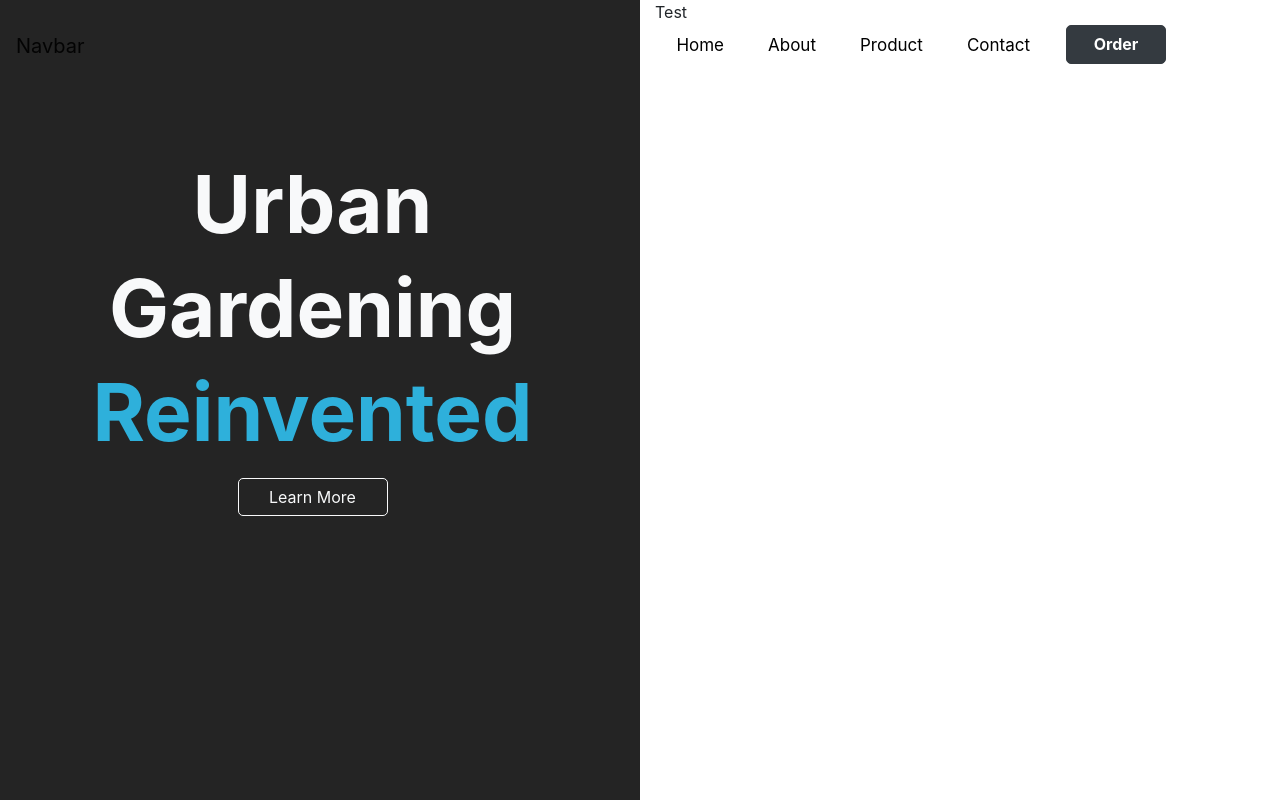
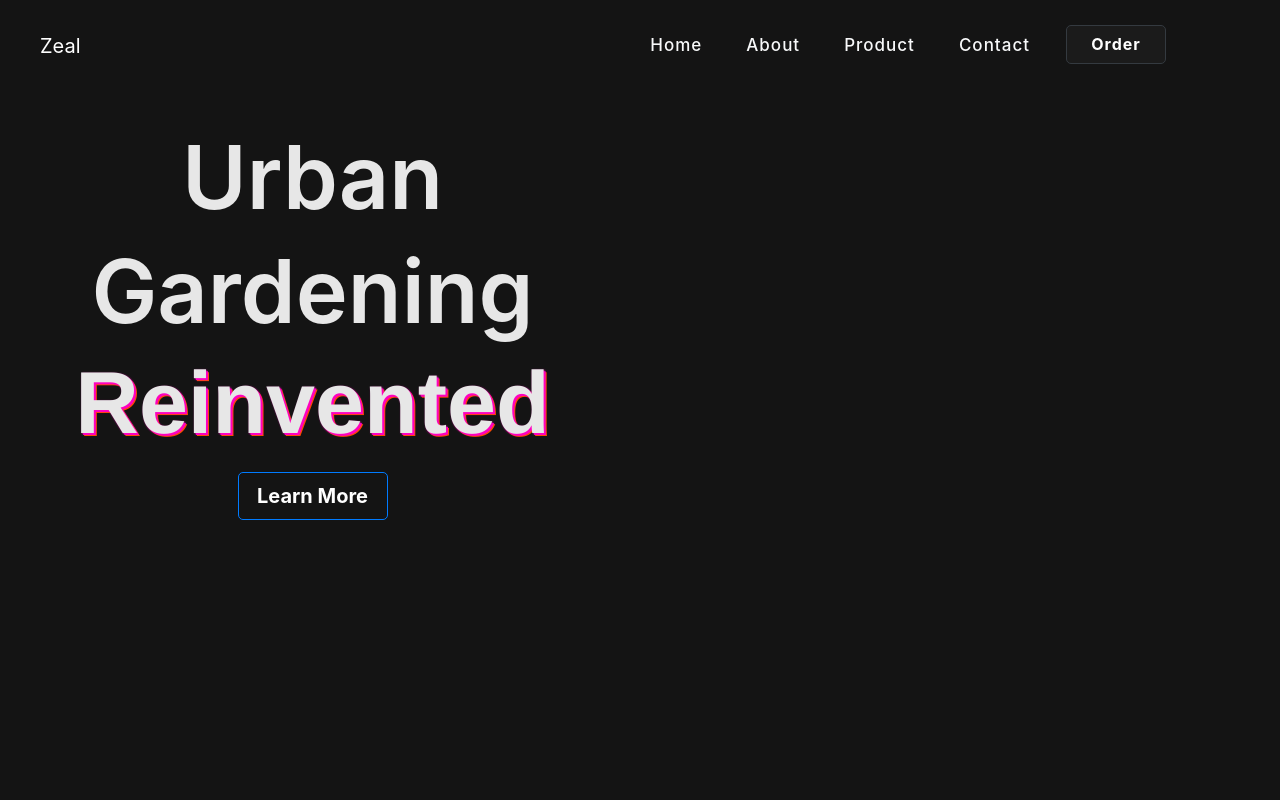
Before and after one commit to juliusvdw/Product-website-template, a plain HTML site: page index.html in a window 1280 px wide. Drawn offline with nearby package versions, Linux system fonts and the light colour scheme.

Commit message:
modified styling

```diff
--- a/index.html
+++ b/index.html
@@ -22,7 +22,7 @@
   <body>
     <!-- Navbar-->
     <nav class="navbar fixed-top navbar-expand-lg navbar-light">
-      <a class="navbar-brand" href="#">Navbar</a>
+      <a class="navbar-brand text-white pl-4" href="#">Zeal</a>
       <button
         class="navbar-toggler"
         type="button"
@@ -35,23 +35,20 @@
         <span class="navbar-toggler-icon"></span>
       </button>
 
-      <div
-        class="collapse navbar-collapse text-dark"
-        id="navbarSupportedContent"
-      >
+      <div class="collapse navbar-collapse" id="navbarSupportedContent">
         <ul class="navbar-nav ml-auto">
           <li class="nav-item">
-            <a class="nav-link" href="#">Home </a>
+            <a class="nav-link text-light" href="#">Home </a>
           </li>
           <li class="nav-item">
-            <a class="nav-link" href="#">About</a>
+            <a class="nav-link text-light" href="#">About</a>
           </li>
 
           <li class="nav-item">
-            <a class="nav-link" href="#">Product</a>
+            <a class="nav-link text-light" href="#">Product</a>
           </li>
           <li class="nav-item">
-            <a class="nav-link" href="#">Contact</a>
+            <a class="nav-link text-light" href="#">Contact</a>
           </li>
           <li class="nav-item">
             <a class="text-white" href="#">
@@ -67,28 +64,26 @@
     <!-- Start of fullPage js sections-->
     <div id="fullpage">
       <!-- First  fullPage section -->
-      <div class="section">
+      <div class="section section1">
         <div class="row h-100">
           <!-- Left Side of first section-->
-          <div
-            class="col-lg-6 h-100 text-center text-light main-left-container"
-          >
+          <div class="col-lg-6 h-100 text-center main-left-container">
             <div class="h-100 mt-auto main-left-content">
-              <h1>Urban</h1>
+              <h1 class="">Urban</h1>
 
-              <h1>Gardening</h1>
+              <h1 class="">Gardening</h1>
 
-              <h1 id="reinvented">Reinvented</h1>
+              <h1 class="shadowcustom" id="">Reinvented</h1>
 
-              <div class="btn btn-outline-light main-left-btn">
-                Learn More
+              <div
+                class="btn btn-lg btn-outline-primary text-white main-left-btn"
+              >
+                <strong>Learn More</strong>
               </div>
             </div>
             <!-- Right Side of first section-->
           </div>
-          <div class="col-lg-6 h-100 main-right-container">
-            Test
-          </div>
+          <div class="col-lg-6 h-100 main-right-container"></div>
         </div>
       </div>
       <div class="section">Some section</div>
--- a/styles/main.css
+++ b/styles/main.css
@@ -5,6 +5,7 @@ body {
 .nav-btn {
   width: 100px !important;
   height: 39px;
+  background-color: rgb(27, 27, 27) !important;
 }
 
 .navbar-nav {
@@ -18,13 +19,17 @@ body {
 .nav-item {
   padding-right: 28px;
   font-size: 17px;
+  font-weight: 500;
+  letter-spacing: 1px;
+  transition: 0.25s;
+}
+
+.nav-item:hover {
+  transform: scale(1.1);
 }
 
 .nav-link {
   color: black !important;
-}
-.btn {
-  border-radius: 5px !important;
 }
 
 .btn:hover {
@@ -32,16 +37,23 @@ body {
 }
 
 .main-left-content {
-  padding-top: 25%;
+  padding-top: 20%;
 }
 
 .main-left-content h1 {
-  font-size: 5rem !important;
-  font-weight: 700;
+  font-size: 5.5rem !important;
+  font-weight: 600;
+  color: rgb(231, 231, 231);
+}
+
+.shadowcustom {
+  color: white;
+  font: bold 52px Helvetica, Arial, Sans-Serif !important;
+  text-shadow: 1px 1px 2px #fe02bf, 2px 2px #fe02bf, 3px 3px #fe4902;
 }
 
 .main-left-container {
-  background-color: rgb(36, 36, 36);
+  background-color: rgb(20, 20, 20);
 }
 
 .main-left-btn {
@@ -51,6 +63,14 @@ body {
   margin-top: 10px;
 }
 
+.btn {
+  transition: 0.25s !important;
+  border-radius: 5px !important;
+}
+.btn:hover {
+  transform: scale(1.05) !important;
+}
+
 #reinvented {
   color: rgb(46, 176, 219);
 }
@@ -58,6 +78,10 @@ body {
 .main-right-container {
   background: url("../assets/mainbackground.jpg");
   background-repeat: no-repeat;
-  background-size: 100% 110%;
-  background-position: 0px -50px;
+  background-size: 90% 110%;
+  background-position: 50px -50px;
 }
+
+.section1 {
+  background-color: rgb(20, 20, 20);
+}
```
